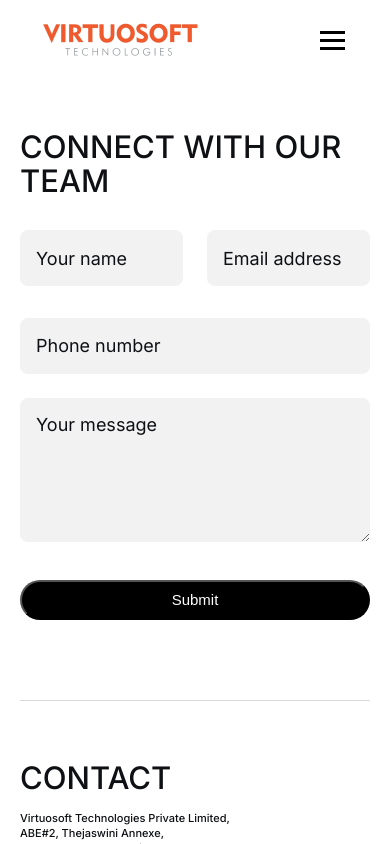
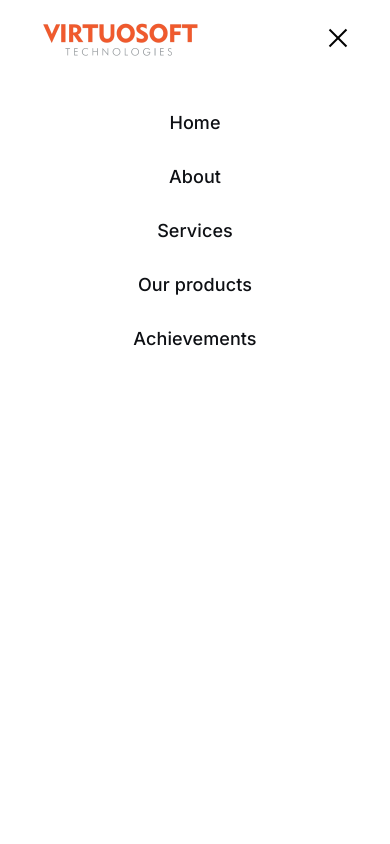
Before and after one commit to Anjali-Sivan/virtuosoft-web-app, a React (Create React App) app: page /contact-us in a window 390 px wide. Both pictures are taken after a click on the element 332 px from the left and 40 px from the top of the page. Shown: the top 844 px of the page. Built offline with nearby package versions, Linux system fonts and the light colour scheme.

Commit message:
11-02-2024/2

```diff
--- a/src/Components/HeroSection/index.js
+++ b/src/Components/HeroSection/index.js
@@ -24,7 +24,7 @@ const CenteredText = styled(motion.div)`
   padding-bottom:52px;
 
   @media screen and (max-width: 768px) {
-    font-size: 28px;
+    font-size: 26px;
     font-style: normal;
     font-weight: 600;
     line-height: 28px;
--- /dev/null
+++ b/src/Components/MenuBUtton/index.js
@@ -0,0 +1,92 @@
+import React from "react";
+import { motion } from "framer-motion";
+
+const MenuButton = ({
+  isOpen = false,
+  width = 24,
+  height = 24,
+  strokeWidth = 2,
+  color = "#000",
+  transition = null,
+  lineProps = null,
+  ...props
+}) => {
+  const variant = isOpen ? "opened" : "closed";
+  const top = {
+    closed: {
+      rotate: 0,
+      translateY: 0
+    },
+    opened: {
+      rotate: 45,
+      translateY: 2
+    }
+  };
+  const center = {
+    closed: {
+      opacity: 1
+    },
+    opened: {
+      opacity: 0
+    }
+  };
+  const bottom = {
+    closed: {
+      rotate: 0,
+      translateY: 0
+    },
+    opened: {
+      rotate: -45,
+      translateY: -2
+    }
+  };
+  lineProps = {
+    stroke: color,
+    strokeWidth: strokeWidth,
+    vectorEffect: "non-scaling-stroke",
+    initial: "closed",
+    animate: variant,
+    transition,
+    ...lineProps
+  };
+  const unitHeight = 4;
+  const unitWidth = (unitHeight * width) / height;
+
+  return (
+    <motion.svg
+      viewBox={`0 0 ${unitWidth} ${unitHeight}`}
+      overflow="visible"
+      preserveAspectRatio="none"
+      width={width}
+      height={height}
+      {...props}
+    >
+      <motion.line
+        x1="0"
+        x2={unitWidth}
+        y1="0"
+        y2="0"
+        variants={top}
+        {...lineProps}
+      />
+      <motion.line
+        x1="0"
+        x2={unitWidth}
+        y1="2"
+        y2="2"
+        variants={center}
+        {...lineProps}
+      />
+      <motion.line
+        x1="0"
+        x2={unitWidth}
+        y1="4"
+        y2="4"
+        variants={bottom}
+        {...lineProps}
+      />
+    </motion.svg>
+  );
+};
+
+export { MenuButton };
--- a/src/Components/Navbar/index.js
+++ b/src/Components/Navbar/index.js
@@ -2,6 +2,7 @@
 import React, { useState } from "react";
 import logo from "../../Assets/Logo/virtuosoft-logo-2x.png";
 import styled from "styled-components";
+import { MenuButton } from "../MenuBUtton";
 // import { useNavigate } from "react-router-dom";
 
 // Styled component for the navbar container
@@ -16,6 +17,7 @@ const NavbarContainer = styled.nav`
   height: 80px;
   top:0;
   position: sticky;
+  z-index:2000;
 `;
 
 // Styled component for the logo
@@ -35,11 +37,11 @@ const NavLinks = styled.ul`
   transform: translateX(-50%);
   @media screen and (max-width: 768px) {
     flex-direction: column;
-    position: fixed;
-    top: 80px; // Assuming navbar height is 80px
-    left: 0;
-    right: 0;
-    background-color: #000; // Background color for the dropdown
+    // position: fixed;
+    top: 80px;
+    width:100vw;
+    height:100vh;
+    background-color: #fff; // Background color for the dropdown
     display: ${({ isOpen }) => (isOpen ? 'flex' : 'none')};
     align-items: center; // Center items vertically
     padding: 0;
@@ -95,15 +97,6 @@ const Burger = styled.div`
   }
 `;
 
-// Styled component for the burger icon lines
-const BurgerLine = styled.div`
-  width: 25px;
-  height: 3px;
-  background-color: #000;
-  margin: 5px;
-  cursor: pointer;
-`;
-
 // React component for the Navbar
 const Navbar = () => {
   const [isOpen, setIsOpen] = useState(false);
@@ -120,30 +113,29 @@ const Navbar = () => {
           height: "36px",
         }}
       />
-      <NavLinks>
-        <NavLink>
-          <Link href="/">Home</Link>
-        </NavLink>
-        <NavLink>
-          <Link href="/about-us">About</Link>
-        </NavLink>
-        <NavLink>
-          <Link href="/services">Services</Link>
-        </NavLink>
-        <NavLink>
-          <Link href="/products">Our products</Link>
-        </NavLink>
-        <NavLink>
-          <Link href="/achievements">Achievements</Link>
-        </NavLink>
+      {/* <NavLinks> */}
+      <NavLinks isOpen={isOpen}>
+        {[
+          { label: "Home", link: "/" },
+          { label: "About", link: "/about-us" },
+          { label: "Services", link: "/services" },
+          { label: "Our products", link: "/products" },
+          { label: "Achievements", link: "/achievements" },
+        ].map((item, index) => (
+          <NavLink key={index} index={index}>
+            <Link href={item.link}>{item.label}</Link>
+          </NavLink>
+        ))}
+      {/* </NavLinks> */}
       </NavLinks>
       <ContactLink as="a" href="/contact-us">
         Contact us
       </ContactLink>
-      <Burger onClick={() => setIsOpen(!isOpen)}>
-        <BurgerLine />
-        <BurgerLine />
-        <BurgerLine />
+      <Burger>
+        <MenuButton
+        isOpen={isOpen}
+        onClick={() => setIsOpen(!isOpen)}
+      />
       </Burger>
     </NavbarContainer>
   );
--- a/src/Routes/ContactUsPage/index.js
+++ b/src/Routes/ContactUsPage/index.js
@@ -62,6 +62,8 @@ const Col12 = styled(Col)`
   padding-bottom: 60px;
   @media screen and (max-width: 768px) {
     flex-basis: 100%;
+    padding-bottom: 30px;
+    padding-top: 30px;
   }
 `;
 
@@ -105,6 +107,10 @@ const Heading = styled.div`
   color: #0e1014;
   line-height: 34px;
   font-weight: 500;
+  @media screen and (max-width: 768px) {
+    font-size:20px;
+    font-weight: 600;
+  }
 `;
 
 const InputField = styled.input`
@@ -185,6 +191,16 @@ const Divider = styled.div`
   background: #d9d9d9;
 `;
 
+const VirtuosoftMap = styled.img`
+max-width: 100%;
+max-height: 100%;
+height: 505px;
+width: 100%;
+@media screen and (max-width: 768px) {
+  height:200px;
+}
+`;
+
 const ContactUsPage = () => {
   return (
     <Section>
@@ -248,15 +264,9 @@ const ContactUsPage = () => {
         </Row>
         <Row>
           <Col12>
-            <img
+            <VirtuosoftMap
               src={contactmap}
               alt="virtuosoft-map"
-              style={{
-                maxWidth: "100%",
-                maxHeight: "100%",
-                height: "505px",
-                width: "100%",
-              }}
             />
           </Col12>
         </Row>
```
